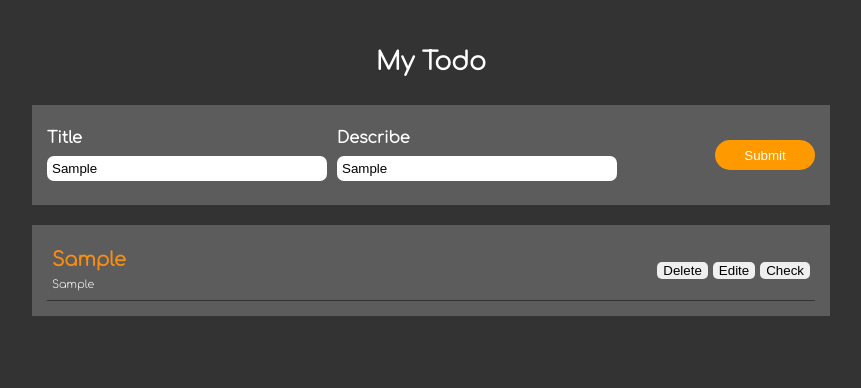
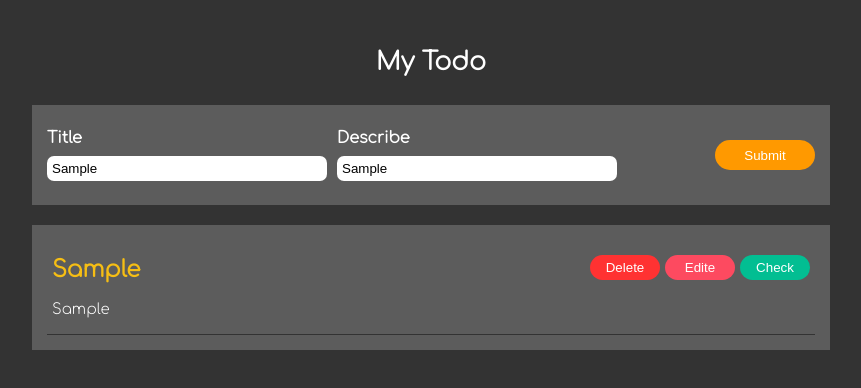
Before and after one commit to Mmomenzadeh/React-TodoApp, a React (Vite) app: page / in a window 1280 px wide. Both pictures are taken after typing "Sample", "Sample" into the empty fields and a click on the button "Submit". Shown: the top 388 px of the page, without its empty margins (209-1070 px from the left). Built offline with nearby package versions, Linux system fonts and the light colour scheme.

Commit message:
develop UI of button

```diff
--- a/src/componets/CardTodo/card.css
+++ b/src/componets/CardTodo/card.css
@@ -1,25 +1,28 @@
 .cardTodo-container{
     display: flex;
     justify-content: space-between;
-    padding: 10px 5px;
-    align-items: center;
+    padding: 15px 5px;
+    align-items: flex-start;
 }
 
 .todo-content{
     display: flex;
     flex-direction: column;
-    gap: 10px;
+    gap: 15px;
+    width: 70%;
+    flex-wrap: wrap;
+    line-height: 1.3;
 }
 
 .todo-content h2 {
-    color: #f68e14;
-    font-size: larger;
+    color: #f6be14;
+    font-size: 23px;
     font-weight: bold;
 }
 
 .todo-content p{
     color: #fff;
-    font-size: 11px;
+    font-size: 15px;
 
 
 }
@@ -32,6 +35,23 @@
 
 .btn-action{
     border: none;
-    border-radius: 5px;
+    border-radius: 15px;
+    width: 70px;
+    padding: 5px;
+    cursor: pointer;
+    color: #fff;
+
 
 }
+
+.card-btn button:nth-child(1){
+    background-color: rgb(255,50,50);
+}
+
+.card-btn button:nth-child(2){
+    background-color: #fd4a60;
+}
+
+.card-btn button:nth-child(3){
+    background-color: rgb(2, 190, 146);
+}
--- a/src/componets/Form/form.css
+++ b/src/componets/Form/form.css
@@ -38,5 +38,18 @@
     border-radius: 20px;
     background-color: #f90;
     color: #fff;
+    cursor: pointer;
+    outline: none;
+}
+
+.btn-form:hover{
+    background-color: #f90;
+    width: 100px;
+    height:30px;
+    border: 1.5px solid #fff;
+    border-radius: 20px;
+    color: #fff;
+    cursor: pointer;
+    outline: none;
 
 }
```
